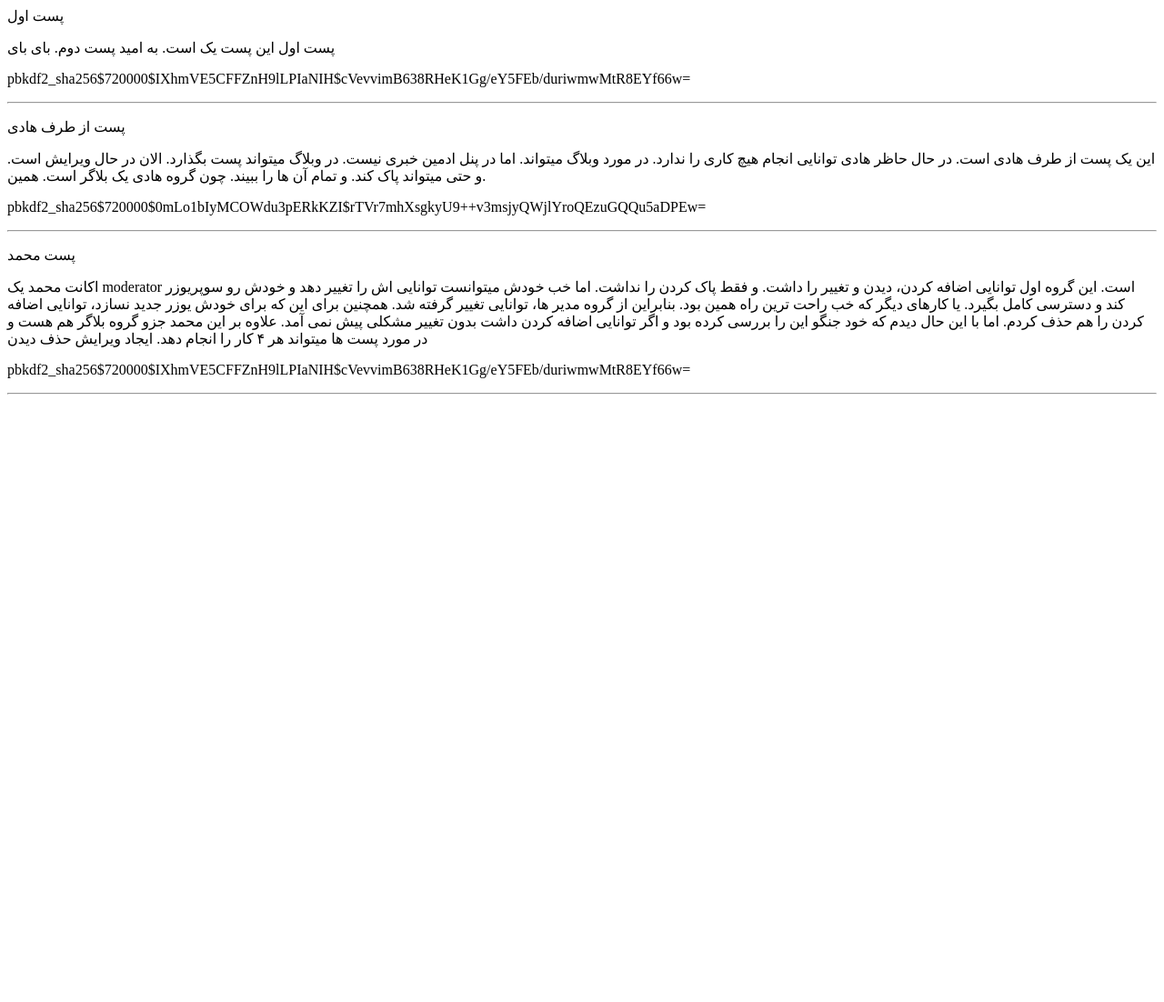
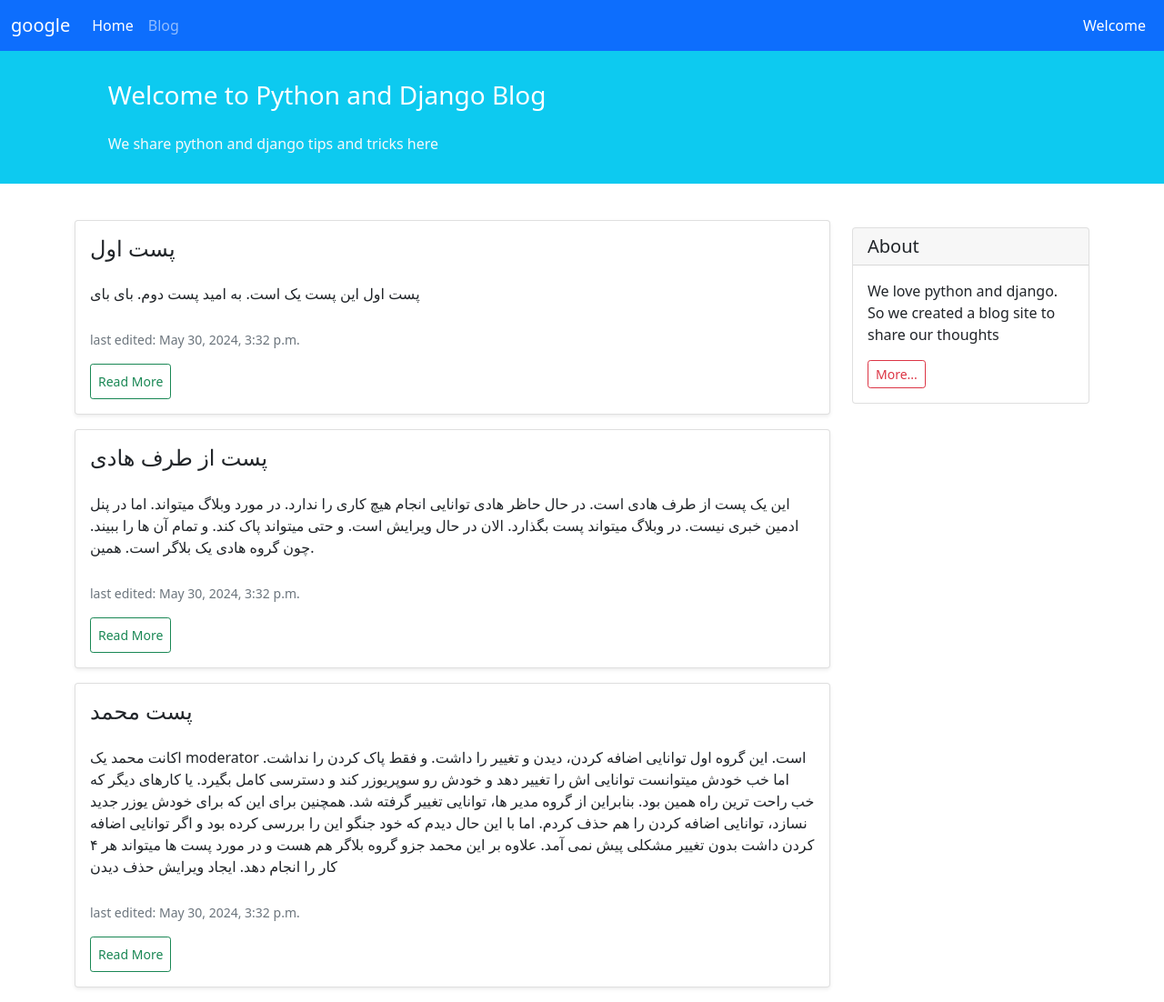
Before and after one commit to mohammadpmf/django, a Django app: page / in a window 1280 px wide. Shown: the whole page at 91% size. Before the commit the page ends 434 px from the top, so only its background shows below. Run offline with Django 5.2, Linux system fonts and the light colour scheme; data comes from the database, SQL or seed files in the repository.

Commit message:
use bootstrap and ready template to make the ui better

```diff
--- a/Hajihosseini/Weblog/blog/templates/blog/posts_list.html
+++ b/Hajihosseini/Weblog/blog/templates/blog/posts_list.html
@@ -1,6 +1,19 @@
+{% extends "_base.html" %}
+
+{% block title %}
+All Posts
+{% endblock title %}
+
+{% block content %}
 {% for post in posts %}
-<p>{{ post.title }}</p>
-<p>{{ post.text }}</p>
-<p>{{ post.author.password }}</p>
-<hr>
+<div class="card shadow-sm my-3">
+    <div class="card-body">
+        <h4 class="card-title">{{ post.title }}</h4>
+        <p class="card-text py-3">{{ post.text }}</p>
+        <p class="card-subtitle mb-2 text-muted small">last edited: {{ post.datetime_modified }}</p>
+        <div class="btn btn-sm btn-outline-success p-2 mt-2">Read More</div>
+    </div>
+</div>
+    <p></p>
 {% endfor %}
+{% endblock content %}
--- a/Hajihosseini/Weblog/config/settings.py
+++ b/Hajihosseini/Weblog/config/settings.py
@@ -56,7 +56,7 @@
 TEMPLATES = [
     {
         'BACKEND': 'django.template.backends.django.DjangoTemplates',
-        'DIRS': [],
+        'DIRS': [str(BASE_DIR.joinpath('templates'))],
         'APP_DIRS': True,
         'OPTIONS': {
             'context_processors': [
--- /dev/null
+++ b/Hajihosseini/Weblog/templates/_base.html
@@ -0,0 +1,75 @@
+<!doctype html>
+<html lang="en">
+<head>
+    <!-- Required meta tags -->
+    <meta charset="utf-8">
+    <meta name="viewport" content="width=device-width, initial-scale=1">
+
+    <!-- Bootstrap CSS -->
+    <link href="https://cdn.jsdelivr.net/npm/bootstrap@5.1.3/dist/css/bootstrap.min.css" rel="stylesheet"
+          integrity="sha384-1BmE4kWBq78iYhFldvKuhfTAU6auU8tT94WrHftjDbrCEXSU1oBoqyl2QvZ6jIW3" crossorigin="anonymous">
+
+    <title>{% block title %}{% endblock title %}</title>
+</head>
+<body>
+<nav class="navbar navbar-expand-lg navbar-dark bg-primary">
+    <div class="container-fluid">
+        <a class="navbar-brand" href="https://www.google.com">google</a>
+        <button class="navbar-toggler" type="button" data-bs-toggle="collapse" data-bs-target="#navbarNavAltMarkup"
+                aria-controls="navbarNavAltMarkup" aria-expanded="false" aria-label="Toggle navigation">
+            <span class="navbar-toggler-icon"></span>
+        </button>
+        <div class="collapse navbar-collapse" id="navbarNavAltMarkup">
+            <div class="navbar-nav">
+                <a class="nav-link active" aria-current="page" href="#">Home</a>
+                <a class="nav-link" href="#">Blog</a>
+            </div>
+        </div>
+        <div class="mx-2 text-white">Welcome</div>
+    </div>
+</nav>
+
+<div class="container-fluid bg-info">
+    <div class="row py-3">
+        <div class="col-md-8 col-md-10 mx-auto">
+            <h3 class="my-4 mt-3 text-white">Welcome to Python and Django Blog</h3>
+            <p class="text-light">We share python and django tips and tricks here</p>
+        </div>
+    </div>
+</div>
+
+<div class="container mt-4">
+    <div class="row">
+        <div class="col-9">
+            {% block content %}{% endblock content %}
+        </div>
+        <div class="col-3">
+            <div class="card my-4">
+                <h5 class="card-header">About</h5>
+                <div class="card-body">
+                    <p class="card-text">We love python and django. So we created a blog site to share our
+                        thoughts</p>
+                    <a href="#"
+                       class="btn btn-sm btn-outline-danger">
+                        More...
+                    </a>
+                </div>
+            </div>
+        </div>
+    </div>
+</div>
+
+<!-- Optional JavaScript; choose one of the two! -->
+
+<!-- Option 1: Bootstrap Bundle with Popper -->
+<script src="https://cdn.jsdelivr.net/npm/bootstrap@5.1.3/dist/js/bootstrap.bundle.min.js"
+        integrity="sha384-ka7Sk0Gln4gmtz2MlQnikT1wXgYsOg+OMhuP+IlRH9sENBO0LRn5q+8nbTov4+1p"
+        crossorigin="anonymous"></script>
+
+<!-- Option 2: Separate Popper and Bootstrap JS -->
+<!--
+<script src="https://cdn.jsdelivr.net/npm/@popperjs/core@2.10.2/dist/umd/popper.min.js" integrity="sha384-7+zCNj/IqJ95wo16oMtfsKbZ9ccEh31eOz1HGyDuCQ6wgnyJNSYdrPa03rtR1zdB" crossorigin="anonymous"></script>
+<script src="https://cdn.jsdelivr.net/npm/bootstrap@5.1.3/dist/js/bootstrap.min.js" integrity="sha384-QJHtvGhmr9XOIpI6YVutG+2QOK9T+ZnN4kzFN1RtK3zEFEIsxhlmWl5/YESvpZ13" crossorigin="anonymous"></script>
+-->
+</body>
+</html>
```
